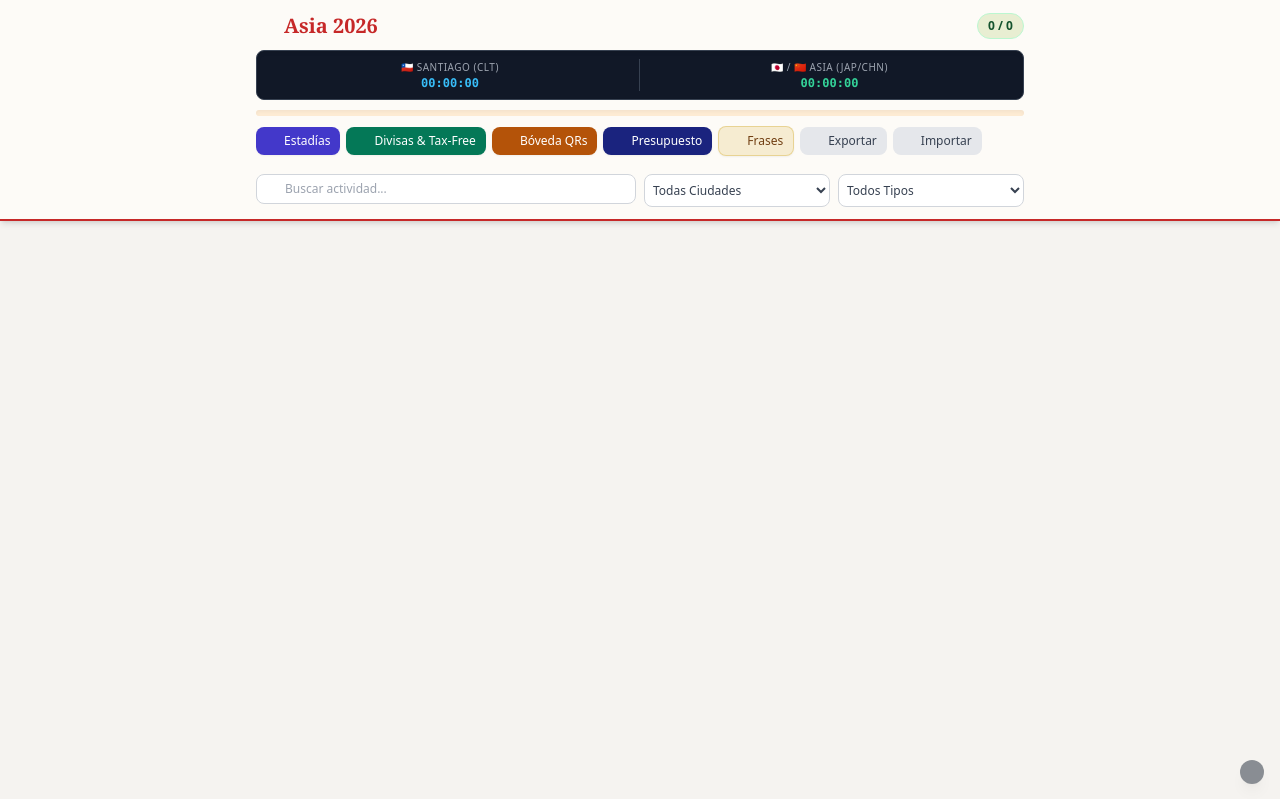
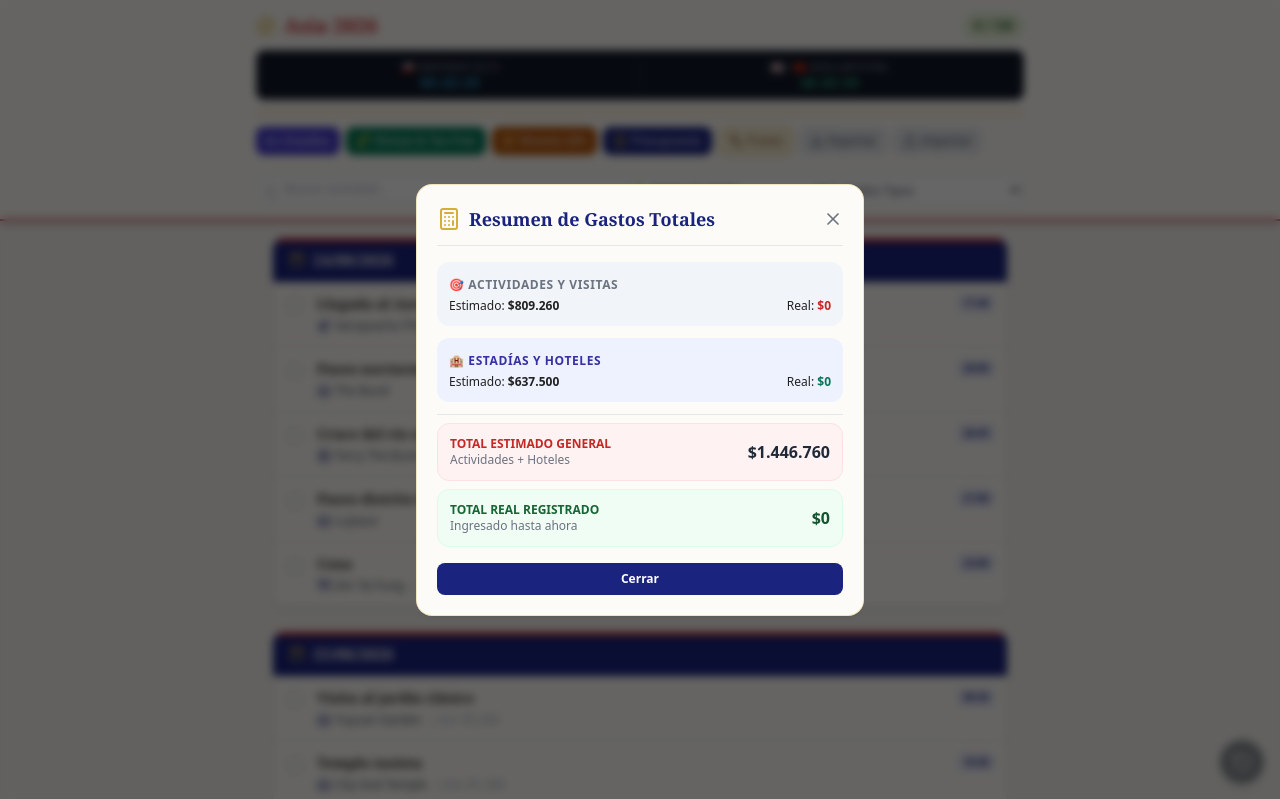
Before and after one commit to enriquesequeidau-pixel/mi-viaje-asia, a plain HTML site: page index.html in a window 1280 px wide. Both pictures are taken after a click on the button "Presupuesto". Shown: the top 799 px of the page. Drawn offline with nearby package versions, Linux system fonts and the light colour scheme.

Commit message:
Update index.html

```diff
--- a/index.html
+++ b/index.html
@@ -516,19 +516,19 @@
         setInterval(updateClocks, 1000);
         updateClocks();
 
-        // --- DATOS PRECARGADOS DE ESTADÍAS Y HOTELES (DESDE TU PLANILLA) ---
+        // --- DATOS PRECARGADOS DE ESTADÍAS Y HOTELES ---
         const initialStaysData = [
             // CHINA
-            { id: "stay-1", country: "🇨🇳 China", city: "SHANGHAI", checkIn: "24/08/2026 17:40", checkOut: "28/08/2026 08:00", nights: 4, estPerPerson: 125000, defaultLocation: "PEOPLE'S SQUARE" },
-            { id: "stay-2", country: "🇨🇳 China", city: "HANGZHOU", checkIn: "28/08/2026 11:00", checkOut: "30/08/2026 07:00", nights: 2, estPerPerson: 75000, defaultLocation: "Longxiangqiao Metro Station" },
-            { id: "stay-3", country: "🇨🇳 China", city: "SUZHOU", checkIn: "30/08/2026 09:00", checkOut: "30/08/2026 19:00", nights: 0, estPerPerson: 0, defaultLocation: "Paso de Día (-)" },
-            { id: "stay-4", country: "🇨🇳 China", city: "SHANGHAI", checkIn: "30/08/2026 21:00", checkOut: "31/08/2026 09:00", nights: 1,, estPerPerson: 25000, defaultLocation: "Airport PVG" },
+            { id: "stay-1", country: "🇨🇳 China", city: "SHANGHAI", checkIn: "24/08/2026 17:40", checkOut: "28/08/2026 08:00", nights: 4, estTotal: 125000, estPerPerson: 125000, defaultLocation: "PEOPLE'S SQUARE" },
+            { id: "stay-2", country: "🇨🇳 China", city: "HANGZHOU", checkIn: "28/08/2026 11:00", checkOut: "30/08/2026 07:00", nights: 2, estTotal: 75000, estPerPerson: 75000, defaultLocation: "Longxiangqiao Metro Station" },
+            { id: "stay-3", country: "🇨🇳 China", city: "SUZHOU", checkIn: "30/08/2026 09:00", checkOut: "30/08/2026 19:00", nights: 0, estTotal: 0, estPerPerson: 0, defaultLocation: "Paso de Día (-)" },
+            { id: "stay-4", country: "🇨🇳 China", city: "SHANGHAI", checkIn: "30/08/2026 21:00", checkOut: "31/08/2026 09:00", nights: 1, estTotal: 25000, estPerPerson: 25000, defaultLocation: "Airport PVG" },
             // JAPÓN
-            { id: "stay-5", country: "🇯🇵 Japón", city: "KANAZAWA", checkIn: "31/08/2026 17:00", checkOut: "02/09/2026 08:00", nights: 2, estPerPerson: 50000, defaultLocation: "Cerca de atracciones o festival" },
-            { id: "stay-6", country: "🇯🇵 Japón", city: "TAKAYAMA", checkIn: "02/09/2026 19:00", checkOut: "03/09/2026 16:00", nights: 1, estPerPerson: 50000, defaultLocation: "Cerca de estación de Takayama" },
-            { id: "stay-7", country: "🇯🇵 Japón", city: "MATSUMOTO", checkIn: "03/09/2026 20:00", checkOut: "04/09/2026 17:00", nights: 1, estPerPerson: 37500, defaultLocation: "Cerca de la estación de Matsumoto" },
-            { id: "stay-8", country: "🇯🇵 Japón", city: "KAWAGUCHIKO", checkIn: "04/09/2026 21:00", checkOut: "06/09/2026 12:00", nights: 2, estPerPerson: 125000, defaultLocation: "Lago Kawaguchi" },
-            { id: "stay-9", country: "🇯🇵 Japón", city: "TOKYO", checkIn: "06/09/2026 15:00", checkOut: "10/09/2026 12:00", nights: 4, estPerPerson: 150000, defaultLocation: "Tokio Centro" }
+            { id: "stay-5", country: "🇯🇵 Japón", city: "KANAZAWA", checkIn: "31/08/2026 17:00", checkOut: "02/09/2026 08:00", nights: 2, estTotal: 50000, estPerPerson: 50000, defaultLocation: "Cerca de atracciones o festival" },
+            { id: "stay-6", country: "🇯🇵 Japón", city: "TAKAYAMA", checkIn: "02/09/2026 19:00", checkOut: "03/09/2026 16:00", nights: 1, estTotal: 50000, estPerPerson: 50000, defaultLocation: "Cerca de estación de Takayama" },
+            { id: "stay-7", country: "🇯🇵 Japón", city: "MATSUMOTO", checkIn: "03/09/2026 20:00", checkOut: "04/09/2026 17:00", nights: 1, estTotal: 37500, estPerPerson: 37500, defaultLocation: "Cerca de la estación de Matsumoto" },
+            { id: "stay-8", country: "🇯🇵 Japón", city: "KAWAGUCHIKO", checkIn: "04/09/2026 21:00", checkOut: "06/09/2026 12:00", nights: 2, estTotal: 125000, estPerPerson: 125000, defaultLocation: "Lago Kawaguchi" },
+            { id: "stay-9", country: "🇯🇵 Japón", city: "TOKYO", checkIn: "06/09/2026 15:00", checkOut: "10/09/2026 12:00", nights: 4, estTotal: 150000, estPerPerson: 150000, defaultLocation: "Tokio Centro" }
         ];
 
         // --- DATOS COMPLETOS DE ITINERARIO ---
@@ -873,7 +873,8 @@
             let totalRealSum = 0;
 
             initialStaysData.forEach(stay => {
-                totalEstSum += stay.estPerPerson;
+                const estTotalVal = stay.estTotal ?? stay.estPerPerson ?? 0;
+                totalEstSum += estTotalVal;
                 const userObj = staysUser[stay.id] || {};
                 const realCost = parseInt(userObj.realCost, 10) || 0;
                 totalRealSum += realCost;
@@ -905,7 +906,7 @@
                     <div class="grid grid-cols-2 gap-2 text-xs bg-slate-50 p-2 rounded-lg border">
                         <div>
                             <span class="text-[10px] text-gray-500 font-bold">Valor Total Estimado:</span>
-                            <p class="font-bold text-gray-800">$${stay.estTotal.toLocaleString('es-CL')}</p>
+                            <p class="font-bold text-gray-800">$${estTotalVal.toLocaleString('es-CL')}</p>
                         </div>
                         <div>
                             <span class="text-[10px] text-gray-500 font-bold">Valor por Persona (x1):</span>
@@ -953,7 +954,6 @@
             staysUser[id][field] = value;
             localStorage.setItem('asiaStaysUser2026', JSON.stringify(staysUser));
 
-            // Recalcular el total si cambia el gasto real
             if (field === 'realCost') {
                 let totalRealSum = 0;
                 initialStaysData.forEach(s => {
@@ -981,7 +981,7 @@
             let stayReal = 0;
 
             initialStaysData.forEach(s => {
-                stayEst += s.estTotal;
+                stayEst += s.estTotal ?? s.estPerPerson ?? 0;
                 const r = parseInt(staysUser[s.id]?.realCost, 10) || 0;
                 stayReal += r;
             });
```
